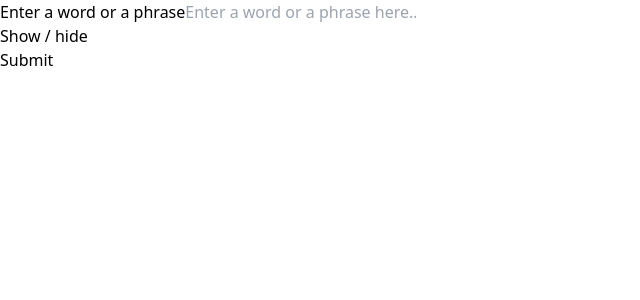
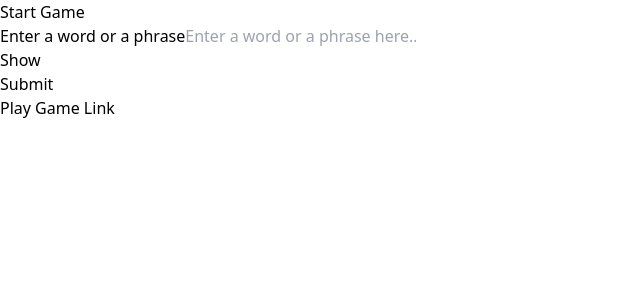
Before and after one commit to Ankush2107/React_from_zero_to_hero, a React (Vite) app in the folder HangMan_Project_React/: page /start in a window 1280 px wide. Shown: the top 300 px of the page, without its empty margins (0-640 px from the left). Built offline with nearby package versions, Linux system fonts and the light colour scheme.

Commit message:
added react router dom

```diff
--- a/HangMan_Project_React/package.json
+++ b/HangMan_Project_React/package.json
@@ -11,7 +11,8 @@
   },
   "dependencies": {
     "react": "^18.3.1",
-    "react-dom": "^18.3.1"
+    "react-dom": "^18.3.1",
+    "react-router-dom": "^6.27.0"
   },
   "devDependencies": {
     "@eslint/js": "^9.11.1",
--- a/HangMan_Project_React/src/App.jsx
+++ b/HangMan_Project_React/src/App.jsx
@@ -1,10 +1,14 @@
-import TextInputForm from "./components/TextInputForm/TextInputForm"
+import { Route, Routes } from "react-router-dom";
+import StartGame from "./pages/StartGame";
+import PlayGame from "./pages/PlayGame";
 
 function App() {
   return (
-    <div>
-      <TextInputForm/>
-    </div>
+    <Routes>
+      <Route path="/start" element={<StartGame/>} />
+      <Route path="/play" element={<PlayGame/>} />
+      <Route path="/" element={<div>Home</div>} />
+    </Routes>
   )
 }
 
--- a/HangMan_Project_React/src/components/TextInput/TextInput.jsx
+++ b/HangMan_Project_React/src/components/TextInput/TextInput.jsx
@@ -12,4 +12,4 @@ function TextInput({ type = "text", label, placeholder = "Enter your input here"
   )
 }
 
-export default TextInput
+export default TextInput;
--- a/HangMan_Project_React/src/components/TextInputForm/TextInputForm.jsx
+++ b/HangMan_Project_React/src/components/TextInputForm/TextInputForm.jsx
@@ -1,12 +1,13 @@
 import Button from "../Button/Button";
 import TextInput from "../TextInput/TextInput";
 
-function TextInputForm(handleFormSubmit, handleTextInputChange) {
+function TextInputForm({ inputType, handleFormSubmit, handleTextInputChange, handleShowHideClick }) {
 
     return (
         <form onSubmit={handleFormSubmit}>
             <div>
                 <TextInput
+                    type={inputType}
                     label="Enter a word or a phrase"
                     placeholder="Enter a word or a phrase here..."
                     onChangeHandler={handleTextInputChange}
@@ -15,7 +16,8 @@ function TextInputForm(handleFormSubmit, handleTextInputChange) {
             <div>
                 <Button
                     styleType="warning"
-                    text="Show / hide"
+                    text={inputType === "password" ? "Show" : "Hide"}
+                    onClickHandler={handleShowHideClick}
                 />
             </div>
             <div>
--- a/HangMan_Project_React/src/components/TextInputForm/TextInputFormContainer.jsx
+++ b/HangMan_Project_React/src/components/TextInputForm/TextInputFormContainer.jsx
@@ -1,20 +1,47 @@
+import { useState } from "react";
 import TextInputForm from "./TextInputForm";
+import { useNavigate } from "react-router-dom";
 
 function TextInputFormContainer() {
+
+    let [ inputType, setInputType ] = useState("password")
+    let [ value, setValue ] = useState("");
+
+    let navigate = useNavigate();
+
     function handleFormSubmit(event) {
         event.preventDefault();
-        console.log("Form submitted");
+        console.log("Form submitted", value);
+        if(value) {
+            // if we have something in value then we want to go to the play page.
+            navigate("/play");
+        }
     };
 
     function handleTextInputChange(event) {
         console.log("Text input chnage");
         console.log(event.target.value);
-    }
+        setValue(event.target.value);
+    };
+
+    function handleShowHideClick() {
+        console.log("Show hide button was clicked");
+
+        if(inputType === "password") {
+            setInputType("text");
+        } else {
+            setInputType("password");
+        }
+
+        console.log(inputType);
+    };
 
     return (
         <TextInputForm
+            inputType={inputType}
             handleFormSubmit={handleFormSubmit}
             handleTextInputChange={handleTextInputChange}
+            handleShowHideClick={handleShowHideClick}
         />
     );
 }
--- a/HangMan_Project_React/src/main.jsx
+++ b/HangMan_Project_React/src/main.jsx
@@ -2,9 +2,12 @@ import { StrictMode } from 'react'
 import { createRoot } from 'react-dom/client'
 import App from './App.jsx'
 import './index.css'
+import { BrowserRouter } from "react-router-dom";
 
 createRoot(document.getElementById('root')).render(
   <StrictMode>
-    <App />
+    <BrowserRouter>
+      <App />
+    </BrowserRouter>
   </StrictMode>,
 )
--- /dev/null
+++ b/HangMan_Project_React/src/pages/PlayGame.jsx
@@ -0,0 +1,9 @@
+function PlayGame() {
+    return (
+        <>
+            <h1>Play Game</h1>
+        </>
+    )
+}
+
+export default PlayGame;
--- a/HangMan_Project_React/src/pages/StartGame.jsx
+++ b/HangMan_Project_React/src/pages/StartGame.jsx
@@ -1,7 +1,12 @@
+import { Link } from "react-router-dom"
+import TextInputFormContainer from "../components/TextInputForm/TextInputFormContainer";
+
 function StartGame() {
   return (
     <>
       <h1>Start Game</h1>
+      <TextInputFormContainer/>
+      <Link to="/play" className="text-blue-500">Play Game Link</Link>
     </>
   )
 }
```
Also changed, not shown: 1 other file (tests, documents, lock files or other folders).
